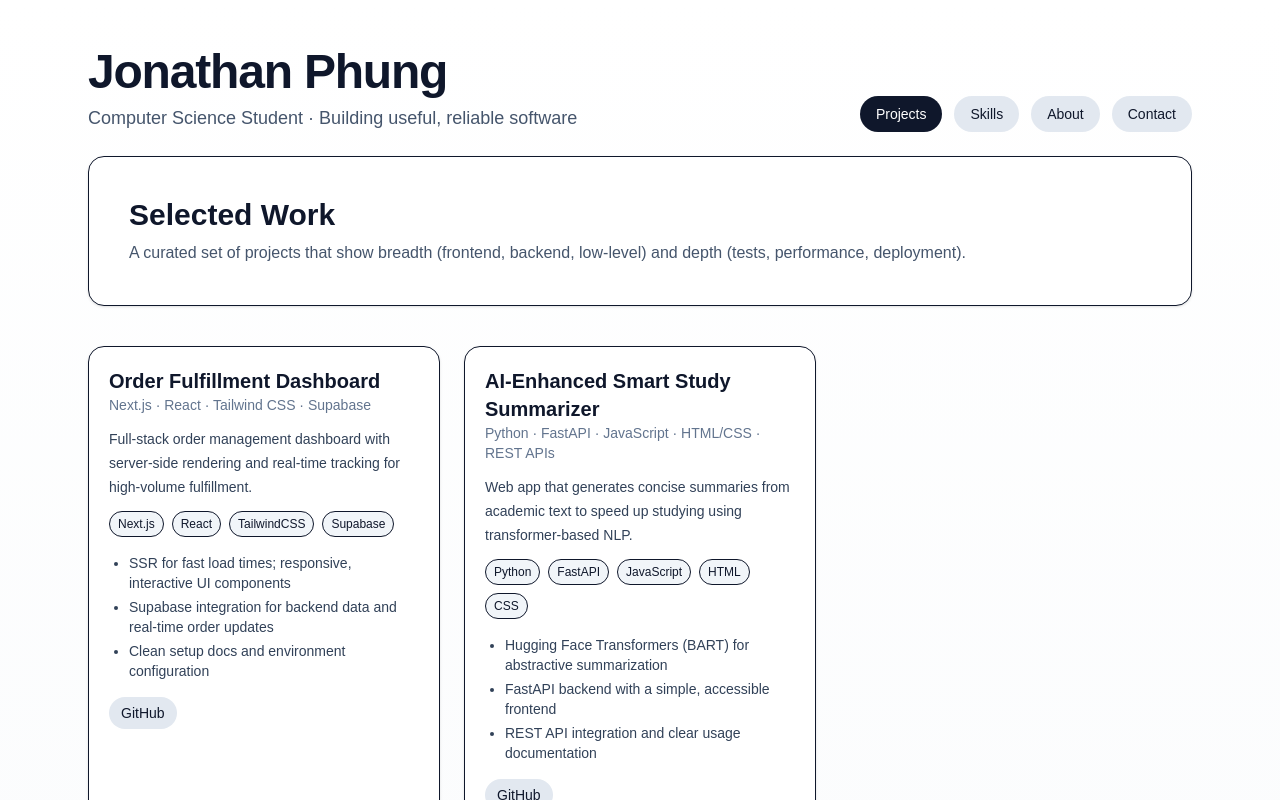
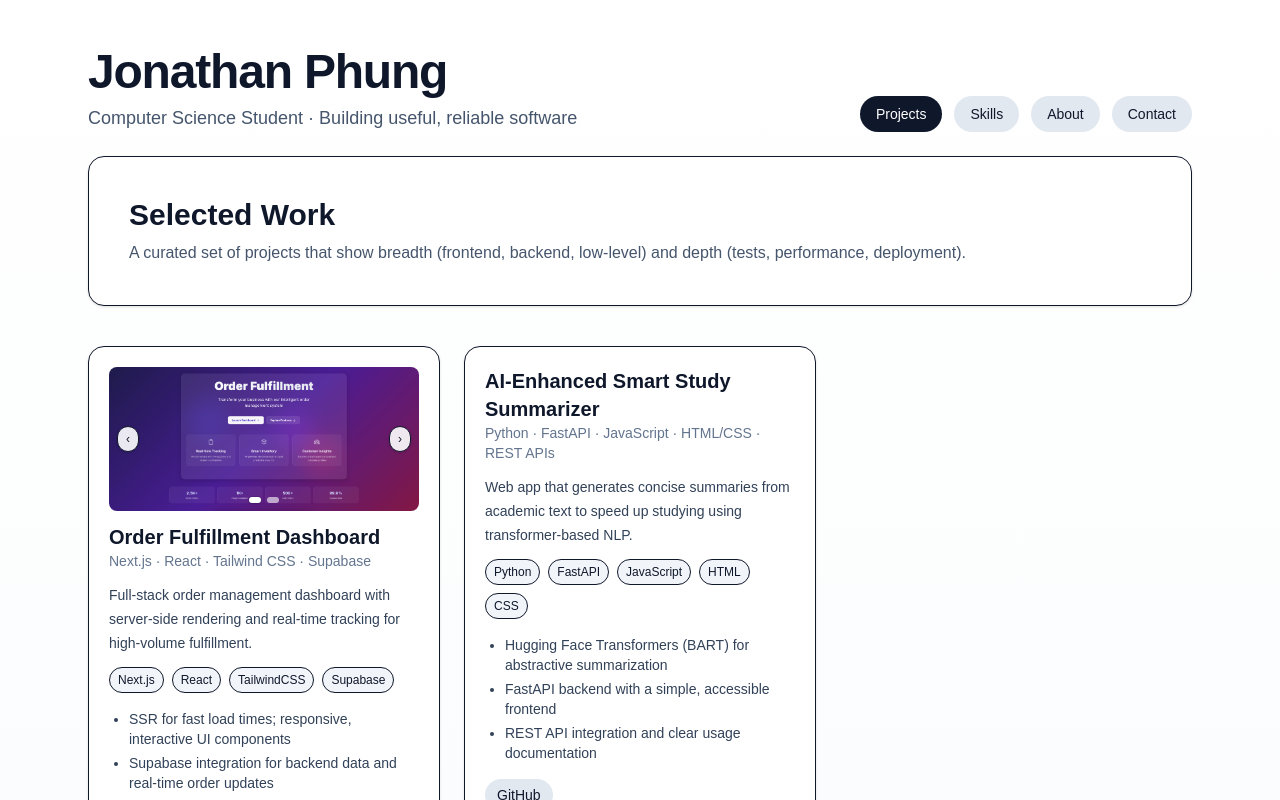
Before and after one commit to jonathanphuung/portfolio, a Next.js app: page / in a window 1280 px wide. Shown: the top 800 px of the page. Built offline with nearby package versions, Linux system fonts and the light colour scheme.

Commit message:
wokring on image slides

```diff
--- a/src/app/page.tsx
+++ b/src/app/page.tsx
@@ -1,44 +1,114 @@
+"use client";
+
+import { useEffect, useState, useCallback } from "react";
 import Image from "next/image";
+
+type Project = {
+  title: string;
+  subtitle: string;
+  blurb: string;
+  stack: string[];
+  highlights: string[];
+  links?: { github?: string; demo?: string };
+  // multiple images per project
+  images?: string[];
+};
+
 export default function Portfolio() {
-  const PROJECTS = [
-
+  const PROJECTS: Project[] = [
     {
       title: "Order Fulfillment Dashboard",
       subtitle: "Next.js · React · Tailwind CSS · Supabase",
       blurb:
-        "Full‑stack order management dashboard with server‑side rendering and real‑time tracking for high‑volume fulfillment.",
+          "Full-stack order management dashboard with server-side rendering and real-time tracking for high-volume fulfillment.",
       stack: ["Next.js", "React", "TailwindCSS", "Supabase"],
       highlights: [
         "SSR for fast load times; responsive, interactive UI components",
-        "Supabase integration for backend data and real‑time order updates",
-        "Clean setup docs and environment configuration"
+        "Supabase integration for backend data and real-time order updates",
+        "Clean setup docs and environment configuration",
       ],
       links: {
-        github: "https://github.com/jonathanphuung/order-fulfillment-dashboard"
+        github: "https://github.com/jonathanphuung/order-fulfillment-dashboard",
       },
-      image: "/ff1.png"
+      // ⬇️ Add as many as you want (put files in /public/)
+      images: ["/ff1.png", "/ff2.png"],
     },
     {
-      title: "AI‑Enhanced Smart Study Summarizer",
+      title: "AI-Enhanced Smart Study Summarizer",
       subtitle: "Python · FastAPI · JavaScript · HTML/CSS · REST APIs",
       blurb:
-        "Web app that generates concise summaries from academic text to speed up studying using transformer‑based NLP.",
+          "Web app that generates concise summaries from academic text to speed up studying using transformer-based NLP.",
       stack: ["Python", "FastAPI", "JavaScript", "HTML", "CSS"],
       highlights: [
         "Hugging Face Transformers (BART) for abstractive summarization",
         "FastAPI backend with a simple, accessible frontend",
-        "REST API integration and clear usage documentation"
+        "REST API integration and clear usage documentation",
       ],
       links: {
-        github: "https://github.com/jonathanphuung/smart-study-summarizer"
-      }
-    }
+        github: "https://github.com/jonathanphuung/smart-study-summarizer",
+      },
+      images: [],
+    },
   ];
 
   const SKILLS = [
-    "Java", "JavaScript", "HTML", "CSS", "React", "Next.js", "Node.js", "TailwindCSS",
-    "Git", "GitHub", "VS Code", "Visual Studio", "IntelliJ", "Supabase"
+    "Java",
+    "JavaScript",
+    "HTML",
+    "CSS",
+    "React",
+    "Next.js",
+    "Node.js",
+    "TailwindCSS",
+    "Git",
+    "GitHub",
+    "VS Code",
+    "Visual Studio",
+    "IntelliJ",
+    "Supabase",
   ];
+
+  // ---------- Lightbox (fullscreen) state ----------
+  const [lightboxOpen, setLightboxOpen] = useState(false);
+  const [lightboxImages, setLightboxImages] = useState<string[]>([]);
+  const [lightboxIndex, setLightboxIndex] = useState(0);
+  const [lightboxTitle, setLightboxTitle] = useState("");
+
+  const openLightbox = useCallback((images: string[], startIndex: number, title: string) => {
+    setLightboxImages(images);
+    setLightboxIndex(startIndex);
+    setLightboxTitle(title);
+    setLightboxOpen(true);
+  }, []);
+
+  const closeLightbox = useCallback(() => {
+    setLightboxOpen(false);
+    setLightboxImages([]);
+    setLightboxIndex(0);
+    setLightboxTitle("");
+  }, []);
+
+  const nextLightbox = useCallback(() => {
+    if (!lightboxImages.length) return;
+    setLightboxIndex((i) => (i + 1) % lightboxImages.length);
+  }, [lightboxImages]);
+
+  const prevLightbox = useCallback(() => {
+    if (!lightboxImages.length) return;
+    setLightboxIndex((i) => (i - 1 + lightboxImages.length) % lightboxImages.length);
+  }, [lightboxImages]);
+
+  // Keyboard events for lightbox
+  useEffect(() => {
+    if (!lightboxOpen) return;
+    const onKey = (e: KeyboardEvent) => {
+      if (e.key === "Escape") closeLightbox();
+      if (e.key === "ArrowRight") nextLightbox();
+      if (e.key === "ArrowLeft") prevLightbox();
+    };
+    window.addEventListener("keydown", onKey);
+    return () => window.removeEventListener("keydown", onKey);
+  }, [lightboxOpen, closeLightbox, nextLightbox, prevLightbox]);
 
   return (
       <main className="min-h-screen bg-gradient-to-b from-white to-slate-50 text-slate-900">
@@ -65,7 +135,7 @@ export default function Portfolio() {
           <div className="rounded-2xl border bg-white p-6 md:p-10 shadow-sm">
             <h2 className="text-2xl md:text-3xl font-semibold">Selected Work</h2>
             <p className="mt-2 text-slate-600">
-              A curated set of projects that show breadth (frontend, backend, low‑level) and depth (tests, performance, deployment).
+              A curated set of projects that show breadth (frontend, backend, low-level) and depth (tests, performance, deployment).
             </p>
           </div>
         </section>
@@ -74,33 +144,11 @@ export default function Portfolio() {
         <section id="projects" className="mx-auto max-w-6xl px-6 py-6">
           <div className="grid gap-6 sm:grid-cols-2 lg:grid-cols-3">
             {PROJECTS.map((p) => (
-                <article key={p.title} className="group rounded-2xl border bg-white p-5 shadow-sm hover:shadow-md transition-shadow">
-                  <div className="flex items-start justify-between gap-3">
-                    <div>
-                      <h3 className="text-xl font-semibold group-hover:underline underline-offset-4">{p.title}</h3>
-                      <p className="text-sm text-slate-500">{p.subtitle}</p>
-                    </div>
-                  </div>
-                  <p className="mt-3 text-sm leading-6 text-slate-700">{p.blurb}</p>
-                  <ul className="mt-3 flex flex-wrap gap-2">
-                    {p.stack.map((s) => (
-                        <li key={s} className="text-xs px-2 py-1 rounded-full bg-slate-100 border">{s}</li>
-                    ))}
-                  </ul>
-                  <ul className="mt-4 list-disc pl-5 text-sm text-slate-700 space-y-1">
-                    {p.highlights.map((h, i) => (
-                        <li key={i}>{h}</li>
-                    ))}
-                  </ul>
-                  <div className="mt-4 flex gap-3 text-sm">
-                    {p.links?.demo && (
-                        <a className="px-3 py-1.5 rounded-full bg-slate-900 text-white hover:opacity-90" href={p.links.demo} target="_blank">Live Demo</a>
-                    )}
-                    {p.links?.github && (
-                        <a className="px-3 py-1.5 rounded-full bg-slate-200 hover:bg-slate-300" href={p.links.github} target="_blank">GitHub</a>
-                    )}
-                  </div>
-                </article>
+                <ProjectCard
+                    key={p.title}
+                    project={p}
+                    onOpenLightbox={(idx) => openLightbox(p.images ?? [], idx, p.title)}
+                />
             ))}
           </div>
         </section>
@@ -123,7 +171,7 @@ export default function Portfolio() {
           <div className="rounded-2xl border bg-white p-6 shadow-sm">
             <h2 className="text-2xl font-semibold">About</h2>
             <p className="mt-2 text-slate-700 leading-7">
-              I’m a Computer Science student at San Francisco State University (B.S., expected May 2027) currently learning AWS to expand my cloud skills. Recent work includes a Next.js/Supabase order fulfillment dashboard and an AI‑powered study summarizer using FastAPI and transformers. In my role as a Fulfillment Expert Team Captain at Target, I led a high-performing team that achieved the #1 store ranking in our district. I used data-driven improvements to streamline operations, consistently met tight deadlines, and cultivated strong communication and collaboration in a high-pressure environment. These experiences have strengthened my leadership, teamwork, and problem-solving abilities, which I carry into every technical project.
+              I’m a Computer Science student at San Francisco State University (B.S., expected May 2027) currently learning AWS to expand my cloud skills. Recent work includes a Next.js/Supabase order fulfillment dashboard and an AI-powered study summarizer using FastAPI and transformers. In my role as a Fulfillment Expert Team Captain at Target, I led a high-performing team that achieved the #1 store ranking in our district. I used data-driven improvements to streamline operations, consistently met tight deadlines, and cultivated strong communication and collaboration in a high-pressure environment. These experiences have strengthened my leadership, teamwork, and problem-solving abilities, which I carry into every technical project.
             </p>
           </div>
         </section>
@@ -140,6 +188,221 @@ export default function Portfolio() {
             </div>
           </div>
         </section>
+
+        <Lightbox
+            open={lightboxOpen}
+            images={lightboxImages}
+            index={lightboxIndex}
+            title={lightboxTitle}
+            onClose={closeLightbox}
+            onPrev={prevLightbox}
+            onNext={nextLightbox}
+        />
       </main>
   );
 }
+
+/** ---------------- Project Card with Slider ---------------- */
+function ProjectCard({
+                       project,
+                       onOpenLightbox,
+                     }: {
+  project: Project;
+  onOpenLightbox: (index: number) => void;
+}) {
+  const [idx, setIdx] = useState(0);
+  const imgs = project.images ?? [];
+
+  const next = () => setIdx((i) => (i + 1) % Math.max(imgs.length, 1));
+  const prev = () => setIdx((i) => (i - 1 + Math.max(imgs.length, 1)) % Math.max(imgs.length, 1));
+  const goTo = (i: number) => setIdx(i);
+
+  return (
+      <article className="group rounded-2xl border bg-white p-5 shadow-sm hover:shadow-md transition-shadow">
+        {/* Slider */}
+        {imgs.length > 0 && (
+            <div className="relative mb-3 overflow-hidden rounded-lg">
+              <button
+                  aria-label="Previous image"
+                  onClick={prev}
+                  className="absolute left-2 top-1/2 -translate-y-1/2 rounded-full border bg-white/90 px-2 py-1 text-xs shadow hover:bg-white"
+              >
+                ‹
+              </button>
+              <button
+                  aria-label="Next image"
+                  onClick={next}
+                  className="absolute right-2 top-1/2 -translate-y-1/2 rounded-full border bg-white/90 px-2 py-1 text-xs shadow hover:bg-white"
+              >
+                ›
+              </button>
+
+              <div
+                  className="cursor-zoom-in"
+                  onClick={() => onOpenLightbox(idx)}
+                  title="Click to view fullscreen"
+              >
+                <Image
+                    src={imgs[idx]}
+                    alt={`${project.title} screenshot ${idx + 1} of ${imgs.length}`}
+                    width={800}
+                    height={450}
+                    className="w-full h-44 md:h-40 lg:h-36 object-cover transition-transform duration-200 group-hover:scale-[1.02]"
+                    priority={true}
+                />
+              </div>
+
+              {/* Dots */}
+              <div className="absolute bottom-2 left-0 right-0 flex items-center justify-center gap-1.5">
+                {imgs.map((_, i) => (
+                    <button
+                        key={i}
+                        aria-label={`Go to image ${i + 1}`}
+                        onClick={() => goTo(i)}
+                        className={`h-1.5 w-3 rounded-full transition ${
+                            i === idx ? "bg-white shadow ring-1 ring-black/10" : "bg-white/60 hover:bg-white"
+                        }`}
+                    />
+                ))}
+              </div>
+            </div>
+        )}
+
+        {/* Header */}
+        <div className="flex items-start justify-between gap-3">
+          <div>
+            <h3 className="text-xl font-semibold group-hover:underline underline-offset-4">
+              {project.title}
+            </h3>
+            <p className="text-sm text-slate-500">{project.subtitle}</p>
+          </div>
+        </div>
+
+        <p className="mt-3 text-sm leading-6 text-slate-700">{project.blurb}</p>
+
+        <ul className="mt-3 flex flex-wrap gap-2">
+          {project.stack.map((s) => (
+              <li key={s} className="text-xs px-2 py-1 rounded-full bg-slate-100 border">
+                {s}
+              </li>
+          ))}
+        </ul>
+
+        <ul className="mt-4 list-disc pl-5 text-sm text-slate-700 space-y-1">
+          {project.highlights.map((h, i) => (
+              <li key={i}>{h}</li>
+          ))}
+        </ul>
+
+        <div className="mt-4 flex gap-3 text-sm">
+          {project.links?.demo && (
+              <a
+                  className="px-3 py-1.5 rounded-full bg-slate-900 text-white hover:opacity-90"
+                  href={project.links.demo}
+                  target="_blank"
+              >
+                Live Demo
+              </a>
+          )}
+          {project.links?.github && (
+              <a
+                  className="px-3 py-1.5 rounded-full bg-slate-200 hover:bg-slate-300"
+                  href={project.links.github}
+                  target="_blank"
+              >
+                GitHub
+              </a>
+          )}
+        </div>
+      </article>
+  );
+}
+
+/** ---------------- Fullscreen Lightbox ---------------- */
+function Lightbox({
+                    open,
+                    images,
+                    index,
+                    title,
+                    onClose,
+                    onPrev,
+                    onNext,
+                  }: {
+  open: boolean;
+  images: string[];
+  index: number;
+  title: string;
+  onClose: () => void;
+  onPrev: () => void;
+  onNext: () => void;
+}) {
+  if (!open || images.length === 0) return null;
+
+  return (
+      <div
+          className="fixed inset-0 z-[999] bg-black/80 backdrop-blur-sm flex items-center justify-center p-4"
+          onClick={onClose}
+          aria-modal="true"
+          role="dialog"
+      >
+        <div
+            className="relative max-w-6xl w-full"
+            onClick={(e) => e.stopPropagation()} // prevent close when clicking the image/tools
+        >
+          {/* Title + Close */}
+          <div className="flex items-center justify-between mb-2">
+            <h3 className="text-white text-sm md:text-base">{title}</h3>
+            <button
+                aria-label="Close"
+                className="rounded-md bg-white/10 px-3 py-1 text-white hover:bg-white/20"
+                onClick={onClose}
+            >
+              ✕
+            </button>
+          </div>
+
+          {/* Image */}
+          <div className="relative w-full overflow-hidden rounded-lg border border-white/20">
+            <button
+                aria-label="Previous"
+                onClick={onPrev}
+                className="absolute left-2 top-1/2 -translate-y-1/2 z-10 rounded-full bg-white/80 px-3 py-2 text-black hover:bg-white"
+            >
+              ‹
+            </button>
+
+            <button
+                aria-label="Next"
+                onClick={onNext}
+                className="absolute right-2 top-1/2 -translate-y-1/2 z-10 rounded-full bg-white/80 px-3 py-2 text-black hover:bg-white"
+            >
+              ›
+            </button>
+
+            <Image
+                src={images[index]}
+                alt={`${title} fullscreen ${index + 1} of ${images.length}`}
+                width={1600}
+                height={900}
+                className="w-full h-[70vh] object-contain bg-black"
+                priority={true}
+            />
+          </div>
+
+          {/* Dots */}
+          <div className="mt-3 flex items-center justify-center gap-2">
+            {images.map((_, i) => (
+                <span
+                    key={i}
+                    className={`h-2 w-2 rounded-full ${
+                        i === index ? "bg-white" : "bg-white/50"
+                    }`}
+                />
+            ))}
+          </div>
+
+          <p className="mt-2 text-center text-xs text-white/70">Press Esc to close • ←/→ to navigate</p>
+        </div>
+      </div>
+  );
+}
```
